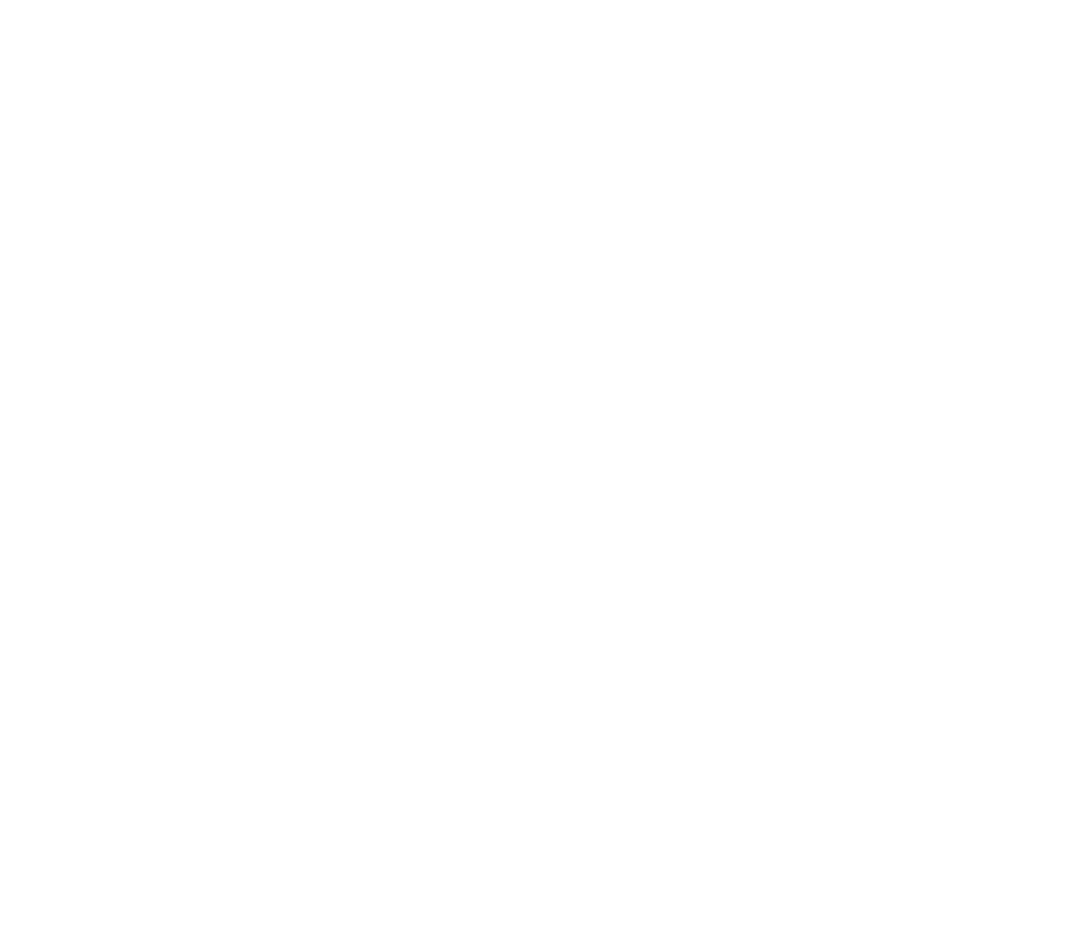
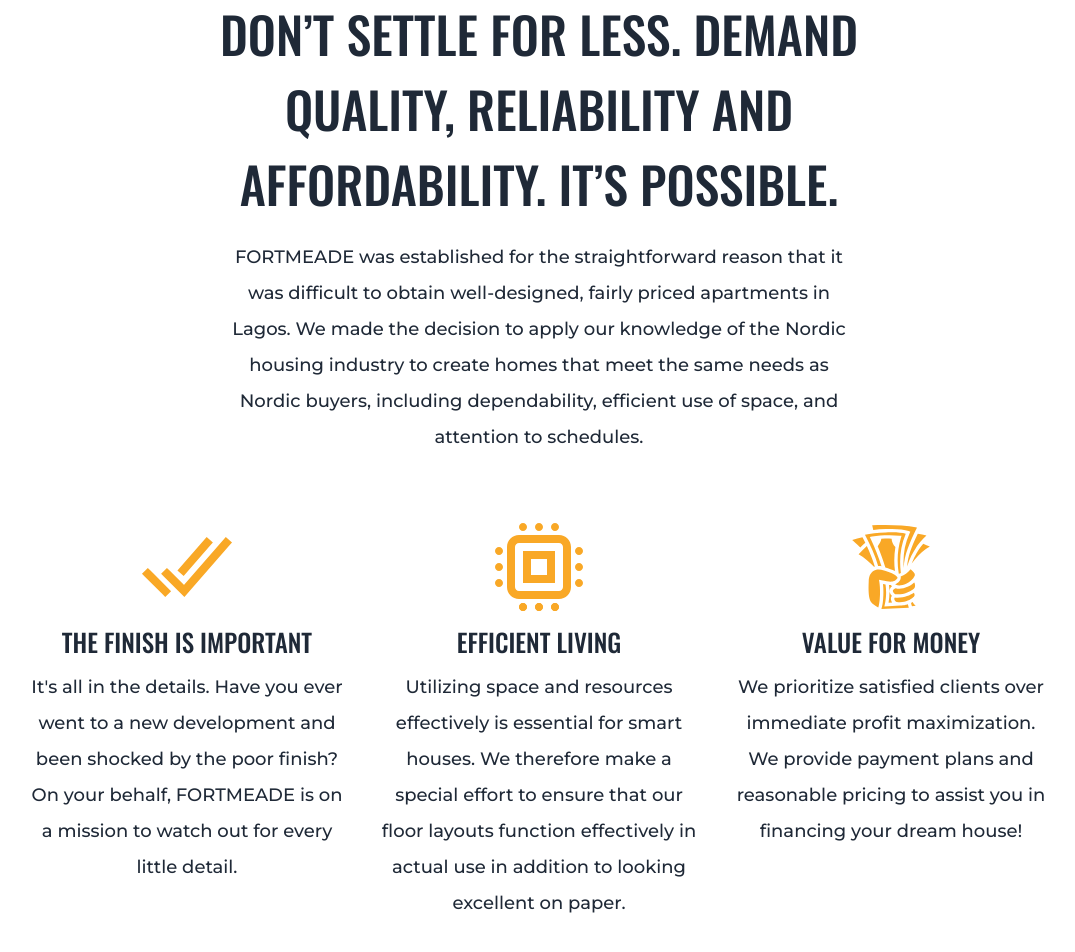
Before and after one commit to techweevil/dalmoore_2.0, a Next.js app: page / in a window 1280 px wide. Shown: the part 872-1824 px from the top of the page, without its empty margins (101-1176 px from the left). Before the commit the page ends 1588 px from the top, so only its background shows below. Built offline with nearby package versions, Linux system fonts and the light colour scheme.

Commit message:
done with showcase section

```diff
--- a/components/Header/Header.tsx
+++ b/components/Header/Header.tsx
@@ -6,7 +6,7 @@
 const Header = () => {
   return (
     <div className="md:sticky relative top-0 z-[2]">
-      <div className="dark:bg-primary w-full   lg:h-[33.5px] md:text-right lg:pr-[8rem] md:pr-[5em] flex md:justify-end items-center justify-center font-monts">
+      <div className="bg-primary w-full   lg:h-[33.5px] md:text-right lg:pr-[8rem] md:pr-[5em] flex md:justify-end items-center justify-center font-monts">
         <div className=" flex gap-4 items-center text-tetiary font-[500] ">
           <div>
             <FaPhoneAlt className="inline-block" />
--- a/components/Header/Navbar.tsx
+++ b/components/Header/Navbar.tsx
@@ -1,6 +1,7 @@
 import React from "react";
 import Image from "next/image";
 import logo from "../../public/images/logo.png";
+import logo_2 from "../../public/logo_2.png";
 import Link from "next/link";
 import { FaChevronDown } from "react-icons/fa";
 import { FiMenu } from "react-icons/fi";
@@ -37,11 +38,19 @@
 
   return (
     <div className="bg-white w-full md:p-4 px-8 py-[10px] flex justify-between items-center md:px-[5rem]">
-    {navheight === false &&   <Image
-        src={logo}
-        alt="dalmoore logo"
-        className={`md:w-[10em] w-[7em] ${navheight && "w-[5em] "} `}
-      />}
+      {navheight === false ? (
+        <Image
+          src={logo}
+          alt="dalmoore logo"
+          className={`md:w-[10em] w-[7em]`}
+        />
+      ) : (
+        <Image
+          src={logo_2}
+          alt="dalmoore logo"
+          className={`md:w-[10em] w-[7em] `}
+        />
+      )}
 
       <div className="md:hidden text-black inline text-[1.6em] font-[700]">
         <motion.button
--- a/pages/index.tsx
+++ b/pages/index.tsx
@@ -3,6 +3,52 @@
 import styles from "../styles/Home.module.css";
 import { BsChevronDoubleDown } from "react-icons/bs";
 import Link from "next/link";
+import { IoCheckmarkDoneSharp } from "react-icons/io5";
+import { CgSmartphoneChip } from "react-icons/cg";
+import { GiTakeMyMoney } from "react-icons/gi";
+
+const data = [
+  {
+    id: 1,
+    icon: <IoCheckmarkDoneSharp className="text-[#F9A826]" />,
+    title: "THE FINISH IS IMPORTANT",
+    text: "It's all in the details. Have you ever went to a new development and been shocked by the poor finish? On your behalf, FORTMEADE is on a mission to watch out for every little detail.",
+  },
+  {
+    id: 2,
+    icon: <CgSmartphoneChip className="text-[#F9A826]" />,
+    title: "EFFICIENT LIVING",
+    text: "Utilizing space and resources effectively is essential for smart houses. We therefore make a special effort to ensure that our floor layouts function effectively in actual use in addition to looking excellent on paper.",
+  },
+  {
+    id: 3,
+    icon: <GiTakeMyMoney className="text-[#F9A826]" />,
+    title: "VALUE FOR MONEY",
+    text: "We prioritize satisfied clients over immediate profit maximization. We provide payment plans and reasonable pricing to assist you in financing your dream house!",
+  },
+];
+
+const HomeCard = ({
+  icon,
+  title,
+  text,
+}: {
+  icon: any;
+  title: string;
+  text: string;
+}) => {
+  return (
+    <div className="text-center flex flex-col gap-2 items-center ">
+      <div className="text-[6em]">{icon}</div>
+      <h2 className="md:text-[25px] text-[18px] font-default font-[500]">
+        {title}
+      </h2>
+      <p className="font-monts font-[500] md:text-[18px] leading-[2em]">
+        {text}{" "}
+      </p>
+    </div>
+  );
+};
 
 export default function Home() {
   return (
@@ -19,7 +65,7 @@
             <div className="h-full flex flex-col justify-between">
               <div></div>
               <div className="font-monts text-center ">
-                <h1 className=" font-default md:text-[40px] text-[36px] font-[500] ">
+                <h1 className=" font-default md:text-[50px] text-[36px] font-[500] ">
                   AN IMPROVED WAY OF LIFE
                 </h1>
                 <div className="font-[500] ">
@@ -40,7 +86,37 @@
             </div>
           </div>
         </div>
-        <div className="w-full h-screen"></div>
+        <div className="w-full dark:bg-black dark:text-white bg-white text-gray-800 md:py-[5em] py-[3em] text-center">
+          <div className="m-auto  ">
+            <div className="lg:w-[50%] md:w-[70%] w-[90%] m-auto">
+              <h1 className=" font-default md:text-[50px] text-[36px] font-[500] ">
+                DON’T SETTLE FOR LESS. DEMAND QUALITY, RELIABILITY AND
+                AFFORDABILITY. IT’S POSSIBLE.
+              </h1>
+              <p className="text-[18px] font-monts font-[500] my-[1em] leading-[2em]">
+                FORTMEADE was established for the straightforward reason that it
+                was difficult to obtain well-designed, fairly priced apartments
+                in Lagos. We made the decision to apply our knowledge of the
+                Nordic housing industry to create homes that meet the same needs
+                as Nordic buyers, including dependability, efficient use of
+                space, and attention to schedules.
+              </p>
+            </div>
+
+            <div className="md:w-[80%] w-[90%] m-auto mt-[4em]">
+              <div className="grid grid-cols-1 md:grid-cols-3 gap-[2em]">
+                {data.map((item) => (
+                  <HomeCard
+                    key={item.id}
+                    icon={item.icon}
+                    title={item.title}
+                    text={item.text}
+                  />
+                ))}
+              </div>
+            </div>
+          </div>
+        </div>
       </main>
     </div>
   );
```
Also changed, not shown: pages/logo_2.png (added), public/logo_2.png (added).
